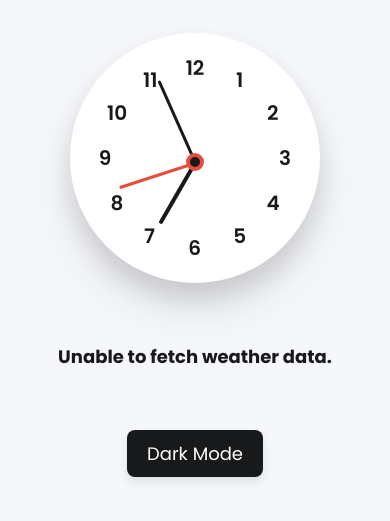
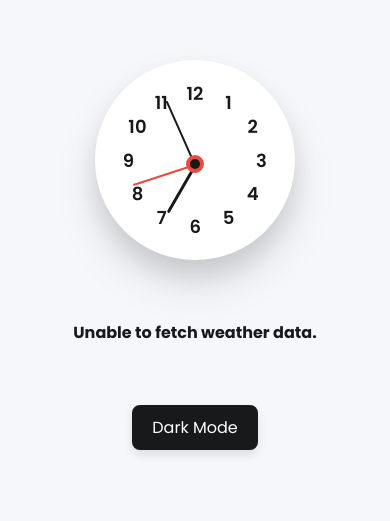
Before and after one commit to TtomJ/smart-clock, a plain HTML site: page index.html in a window 390 px wide. Shown: the part 167-688 px from the top of the page. Drawn offline with Linux system fonts and the light colour scheme; no server answers.

Commit message:
Update index.html

```diff
--- a/index.html
+++ b/index.html
@@ -119,29 +119,29 @@
       /* Responsive Styles for Phones */
       @media (max-width: 600px) {
         .container .clock {
-          height: 250px;
-          width: 250px;
+          height: 200px; /* Further reduced size */
+          width: 200px;
         }
         .clock label span {
-          font-size: 20px;
+          font-size: 18px; /* Smaller font size for clock numbers */
         }
         .indicator .hand {
-          height: 80px;
+          height: 65px; /* Adjusted hand size */
+          width: 2px;
+        }
+        .hand.minute {
+          height: 70px;
+          width: 2px;
+        }
+        .hand.hour {
+          height: 55px;
           width: 3px;
         }
-        .hand.minute {
-          height: 90px;
-          width: 3px;
-        }
-        .hand.hour {
-          height: 70px;
-          width: 4px;
-        }
         #weather {
-          font-size: 18px;
+          font-size: 16px; /* Smaller font for weather */
         }
         .mode-switch {
-          font-size: 18px;
+          font-size: 16px; /* Adjusted font for mode switch */
         }
       }
     </style>
```
